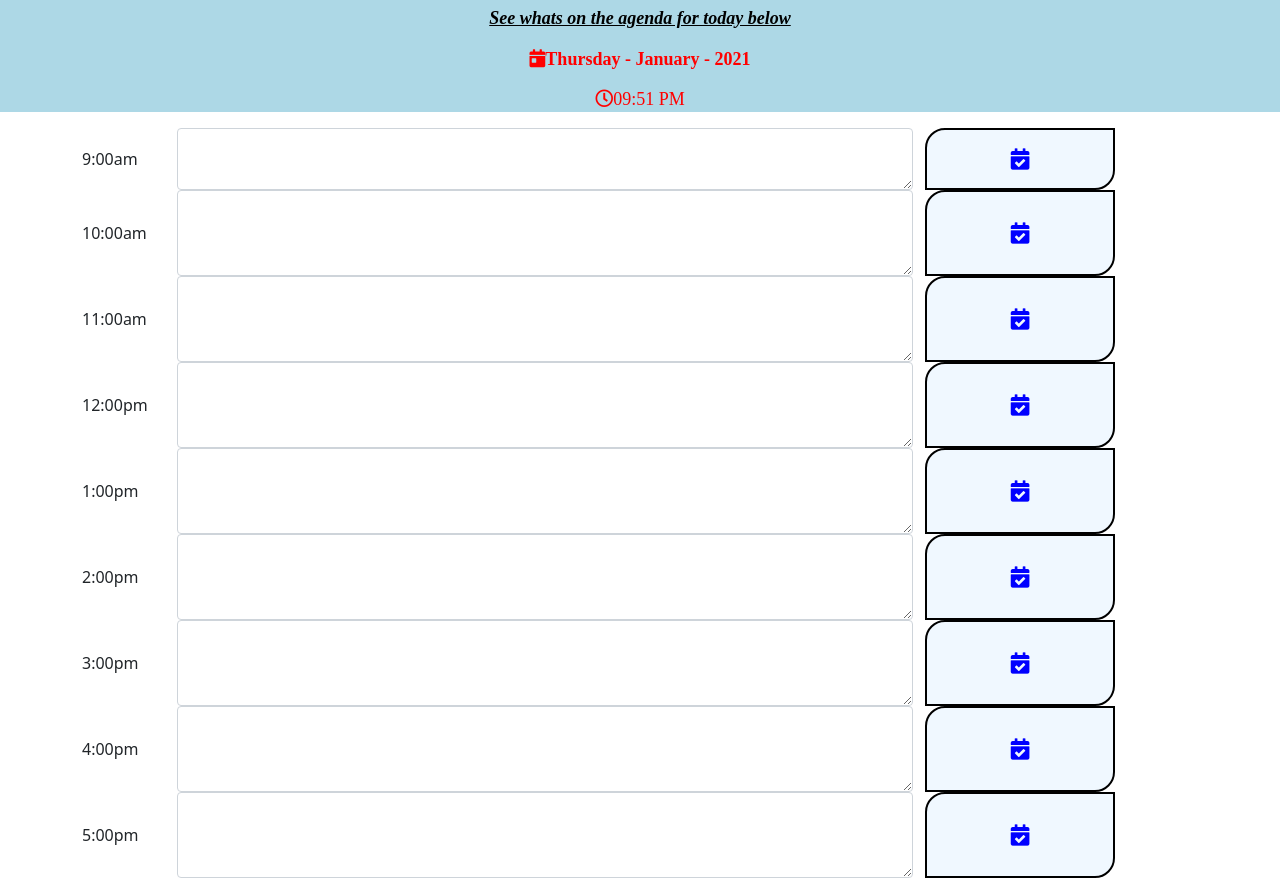
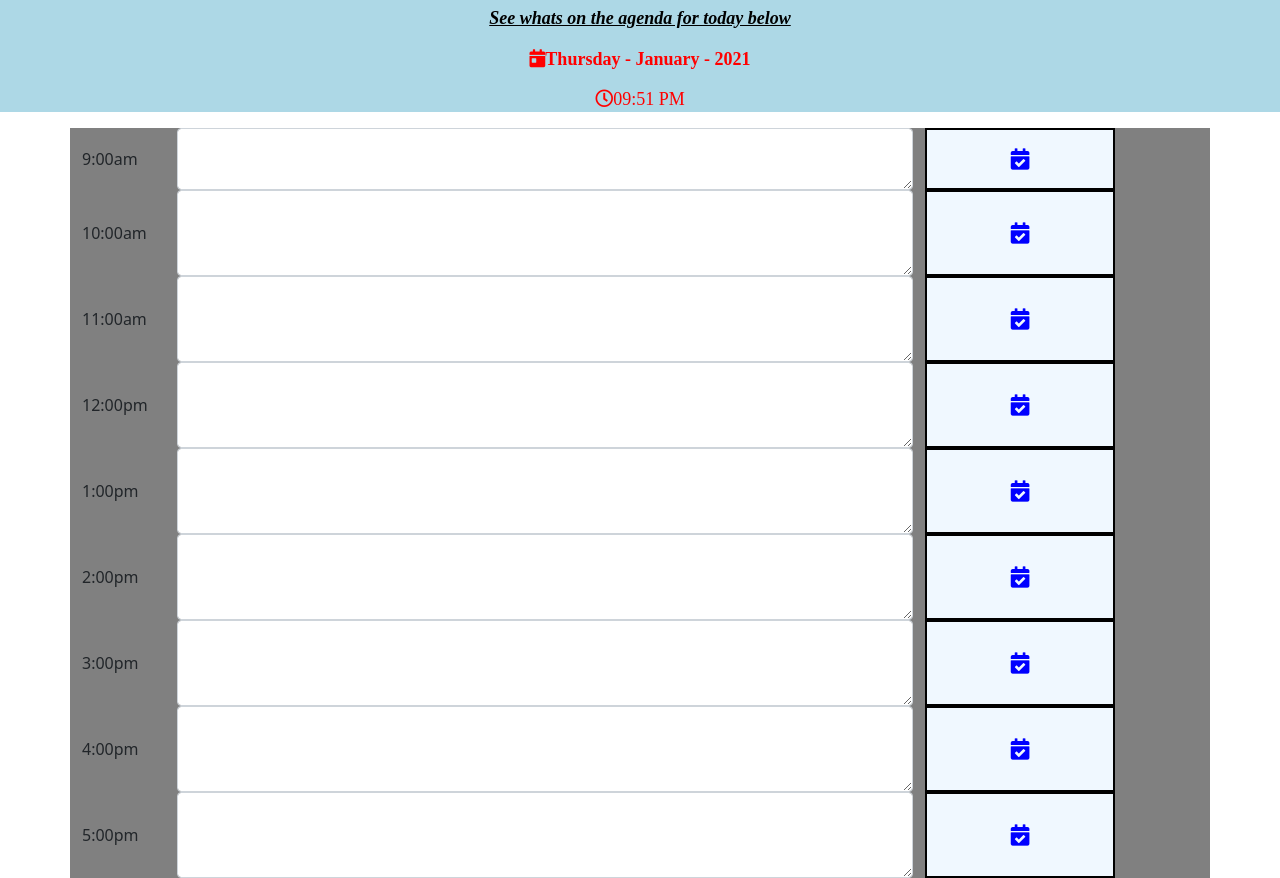
Before and after one commit to Josephjlyons/Day-Planner, a plain HTML site: page index.html in a window 1280 px wide. Shown: the part 70-948 px from the top of the page. Drawn offline with nearby package versions, Linux system fonts and the light colour scheme.

Commit message:
partial color change depending on time

```diff
--- a/index.html
+++ b/index.html
@@ -58,7 +58,7 @@
     <div class="container" id="12">
         <div class="row h-100">
             <p class="col-sm-1 my-auto time-block">12:00pm</p>
-            <div class="inputText col-sm-8"><textarea class="form-control" rows="3" id="textarea"></textarea></div>
+            <div class="inputText col-sm-8"><textarea class="form-control" rows="3" id="appointmentNotes"></textarea></div>
             <button class="saveBtn col-sm-2"><span class="fas fa-calendar-check fa-lg"></span></button>
         </div>
     </div>
--- a/planner.css
+++ b/planner.css
@@ -28,19 +28,18 @@
     background-color: aliceblue;
     border-style: solid;
     border-color: black;
-    border-bottom-right-radius: 20px;
-    border-top-left-radius: 20px;
+
 
 }
 
 .past{
-    background-color: gray;
+    background: gray;
 }
 
 .present{
-    background-color: green;
+    background: rgb(48, 165, 48);
 }
 
 .future{
-    background-color: blue;
+    background: lightblue;
 }
--- a/planner.js
+++ b/planner.js
@@ -6,34 +6,36 @@ let storedAppoint;
 let returnedAppoint;
 let hourContainer;
 let currentContainer;
+const container = document.getElementsByClassName("container")
 
 // Jumbotron Current Day Function
 
 function showDateTime() {
     currentDate.innerHTML = dayjs().format("dddd - MMMM - YYYY");
     currentTime.innerHTML = dayjs().format("hh:mm A")
-};
+}; showDateTime()
 
-showDateTime()
+
 
 // -------------------------------- //
 // Have to make certain containers colors depending on time (PAST-PRESENT-FUTURE)
-
-for (i = 0; i <= 23; i++) {
-    currentContainer = i;
+pastPresFuture();
+function pastPresFuture(){
+    for (i = 0; i <= 23; i++) {
+        currentContainer = i;
+        currentTime = dayjs().format("H")
 
     if (currentTime > i) {
-        $("currentContainer").addClass("past");
-        $("currentContainer").children("div").children("appointmentNotes").addClass("past");
+        $("#" + currentContainer).addClass("past");
+        $("#" + currentContainer).children("div").children("appointmentNotes").addClass("past");
     }
     else if (currentTime == i) {
-        $("#currentContainer").addClass("present");
-        $("#currentContainer").children("div").children("appointmentNotes").addClass("present");
+        $("#" + currentContainer).addClass("present");
+        $("#" + currentContainer).children("div").children("appointmentNotes").addClass("present");
     }
-    else if (currentTime < i){
-        $("#currentContainer").addClass("future");
-        $("#currentContainer").childer("div").children("appointmentNotes").addClass("future");
+    else if (currentTime < i) {
+        $("#" + currentContainer).addClass("future");
+        $("#" + currentContainer).childer("div").children("appointmentNotes").addClass("future");
     }
 
-}
-//  have to link container time ids to above somehow to make change.
+}}
```
